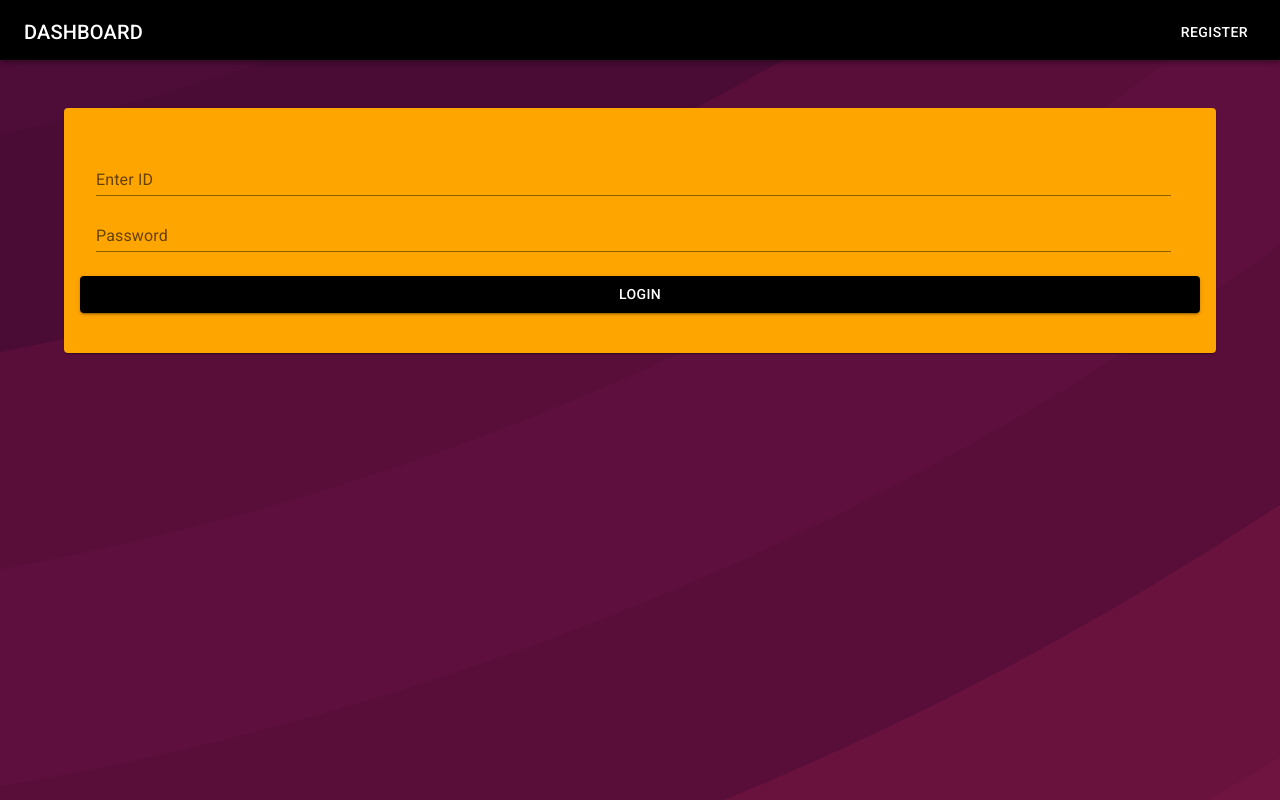
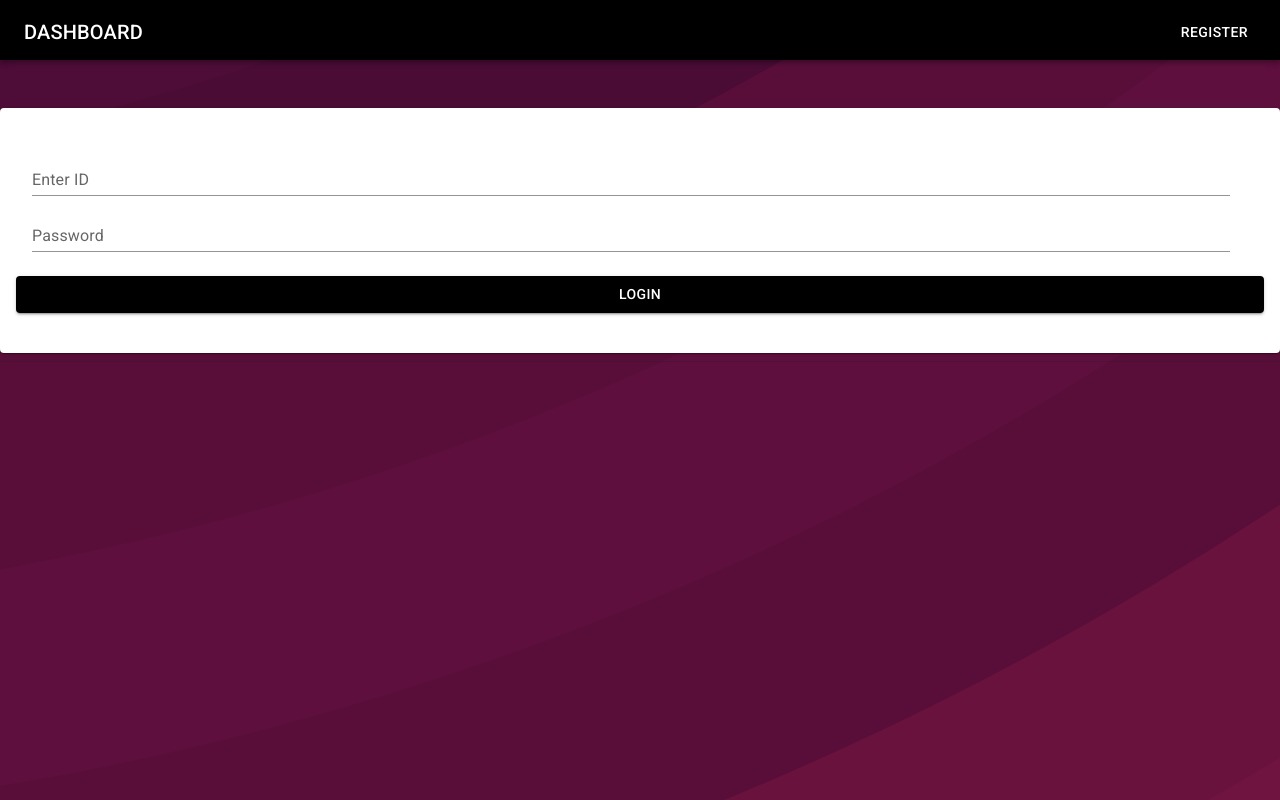
Before and after one commit to BinayakThakur/Khata, a React (Create React App) app: page /home in a window 1280 px wide. Built offline with nearby package versions, Linux system fonts and the light colour scheme; no server answers.

Commit message:
design changes

```diff
--- a/src/components/Home.js
+++ b/src/components/Home.js
@@ -57,7 +57,7 @@ const Home = () =>{
         setData(
 
           <>
-            <Card className="mt-5" style={{background:"orange"}}>
+            <Card className="mt-5" style={{background:"white  "}}>
             <Formik initialValues={signform} onSubmit={signSubmit}>
 
             { ({
@@ -78,7 +78,7 @@ const Home = () =>{
                   style={{width:"96%"}}
                  /><br/>
 
-                 <Button variant="contained"  className="mt-4 mb-3" sx={{border:"3px",background:"black",}} fullWidth type="submit">
+                 <Button variant="contained"  className="mt-4 mb-3" sx={{border:"3px",background:"black",color:"white",}} fullWidth type="submit">
                      Login
                  </Button>
 
@@ -102,9 +102,9 @@ const Home = () =>{
     },[isLogged,setData])
     return(
         <>
-        <Container>
+
         {myData}
-        </Container>
+        <Divider className="mt-2 mb-2"></Divider>
 
         </>
     )
```
